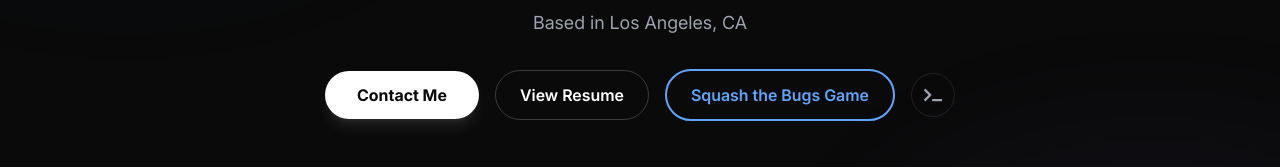
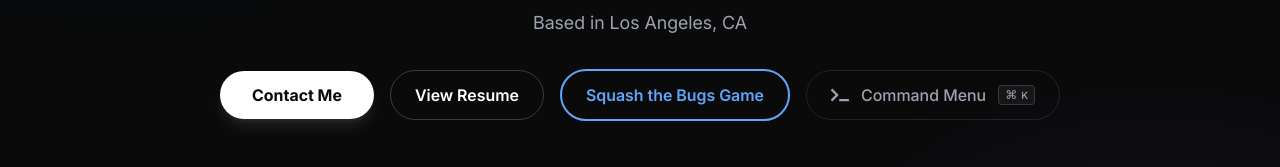
Before and after one commit to jonbiro/Jonathan-Biro, a React (Vite) app: page / in a window 1280 px wide. Shown: the part 355-522 px from the top of the page. Built offline with nearby package versions, Linux system fonts and the light colour scheme; no server answers.

Commit message:
feat: improve command palette discoverability in hero

```diff
--- a/src/components/Hero.jsx
+++ b/src/components/Hero.jsx
@@ -105,11 +105,13 @@ const Hero = ({
                         <button
                             type="button"
                             onClick={onOpenCommandPalette}
-                            aria-label="Open command menu (Ctrl+K)"
-                            title="Command Menu (Ctrl+K)"
-                            className="p-3 rounded-full border border-white/10 text-gray-400 hover:text-white hover:bg-white/10 transition-all block"
+                            className="px-6 py-3 rounded-full border border-white/10 text-gray-400 hover:text-white hover:bg-white/10 transition-all flex items-center gap-3 group"
                         >
-                            <FaTerminal className="text-lg" />
+                            <FaTerminal className="text-lg group-hover:text-primary transition-colors" />
+                            <span className="font-medium">Command Menu</span>
+                            <kbd className="hidden md:inline-flex h-5 items-center gap-1 rounded border border-white/15 bg-white/5 px-1.5 font-sans text-[10px] font-medium text-gray-400 group-hover:border-white/30 group-hover:text-gray-300 transition-colors">
+                                <span className="text-xs">⌘</span>K
+                            </kbd>
                         </button>
                     </MagneticButton>
                 </motion.div>
```
